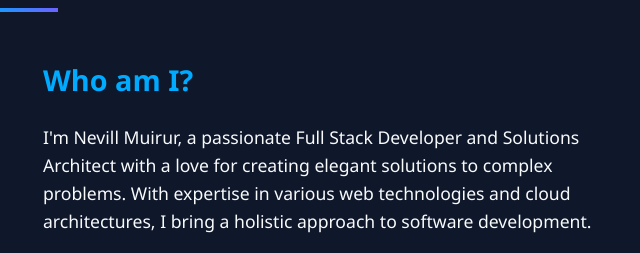
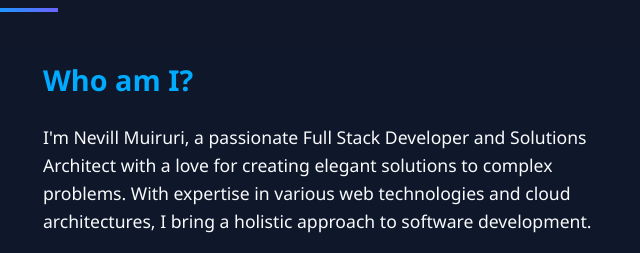
Before and after one commit to Nevi32/newe, a plain HTML site: page index.html in a window 1280 px wide. Shown: the part 967-1220 px from the top of the page, 622-1262 px from the left. Drawn offline with nearby package versions, Linux system fonts and the light colour scheme; animation ran at ten frames a second.

Commit message:
Update index.html

```diff
--- a/index.html
+++ b/index.html
@@ -3,7 +3,7 @@
 <head>
     <meta charset="UTF-8">
     <meta name="viewport" content="width=device-width, initial-scale=1.0">
-    <title>Nevill Muirur | Full Stack Developer</title>
+    <title>Nevill Muiruri | Full Stack Developer</title>
     <link rel="stylesheet" href="https://cdnjs.cloudflare.com/ajax/libs/font-awesome/6.4.0/css/all.min.css">
     <style>
         :root {
@@ -797,7 +797,7 @@
                 </div>
                 <div class="about-text fade-in">
                     <h3>Who am I?</h3>
-                    <p>I'm Nevill Muirur, a passionate Full Stack Developer and Solutions Architect with a love for creating elegant solutions to complex problems. With expertise in various web technologies and cloud architectures, I bring a holistic approach to software development.</p>
+                    <p>I'm Nevill Muiruri, a passionate Full Stack Developer and Solutions Architect with a love for creating elegant solutions to complex problems. With expertise in various web technologies and cloud architectures, I bring a holistic approach to software development.</p>
                     <p>My journey in tech has equipped me with the skills to design, develop, and deploy scalable web applications. I specialize in JavaScript, Python, TypeScript, and PHP, with a focus on creating robust backend systems and intuitive frontend experiences.</p>
                     <div class="terminal">
                         <div class="terminal-header">
```
